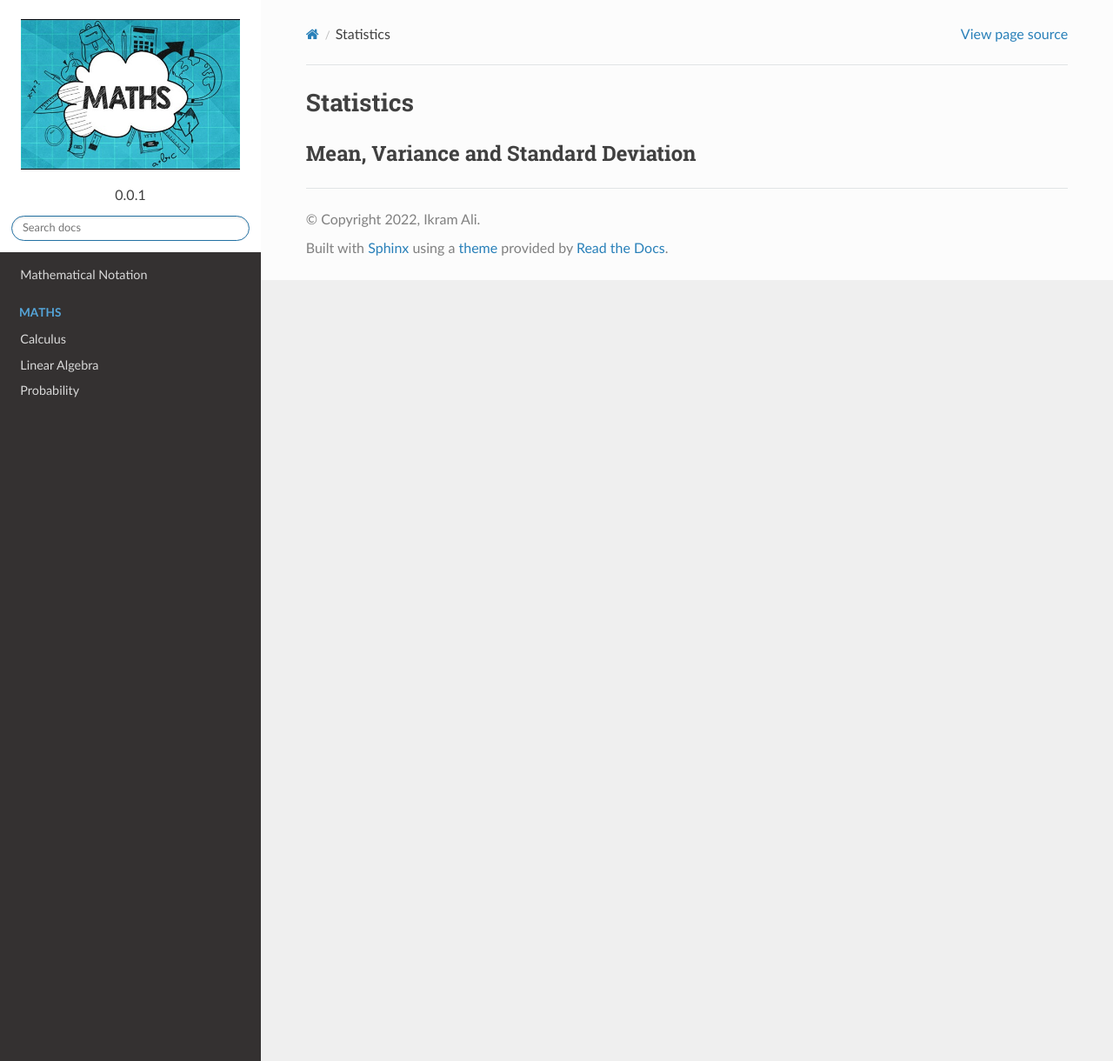
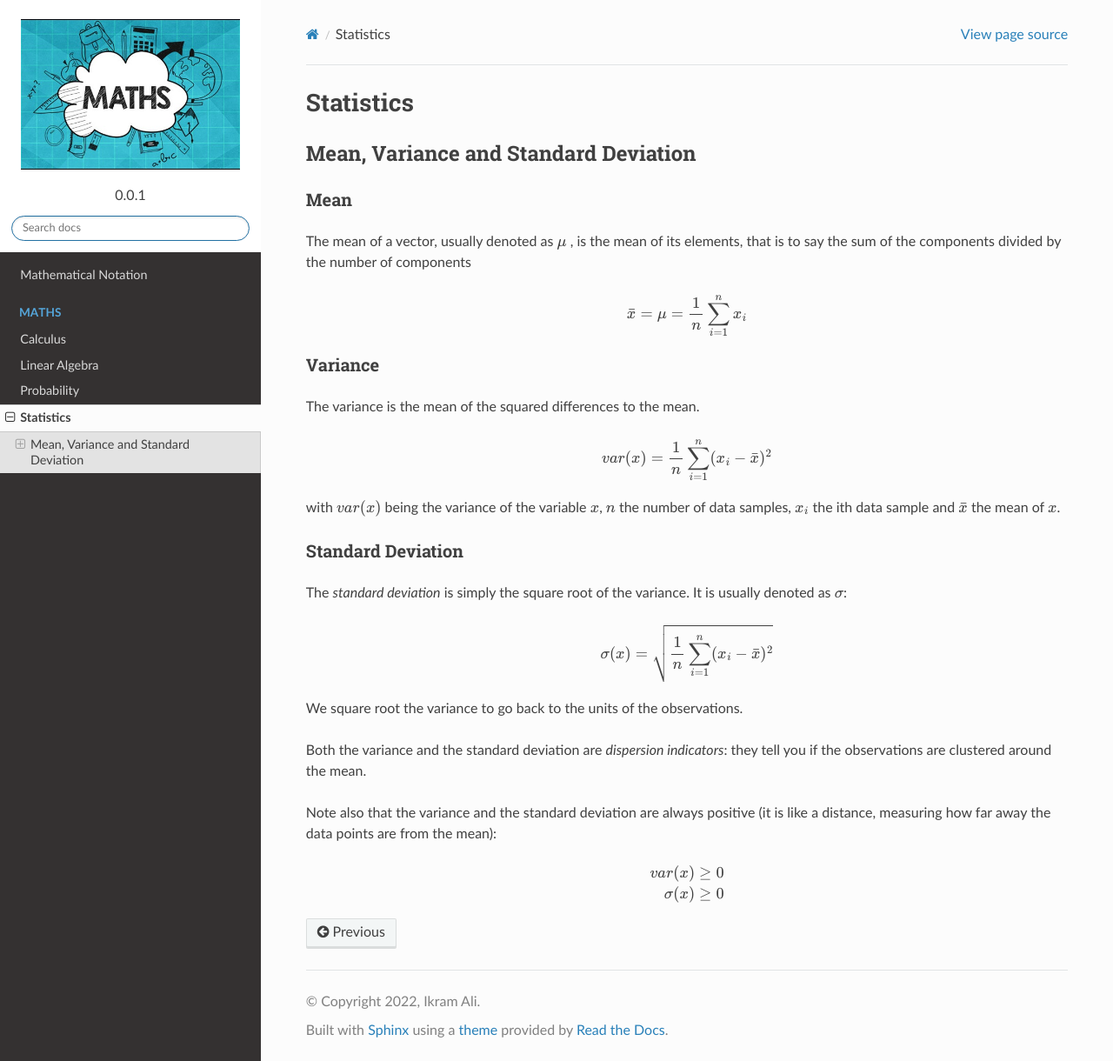
Before and after one commit to akkefa/ml-notes, a Sphinx documentation site: the page built from docs/statistics.rst, in a window 1280 px wide and 1220 px high. Shown: the whole window at 87% size. Built offline with Sphinx 7.4.7 and the Read the Docs theme 2.0.0, drawn with Linux system fonts in a browser that asks for light colours.

Commit message:
new examples added.

```diff
--- a/docs/index.rst
+++ b/docs/index.rst
@@ -26,6 +26,7 @@
    calculus
    linear_algebra
    probability
+   statistics
 
 
 Indices and tables
--- a/docs/statistics.rst
+++ b/docs/statistics.rst
@@ -3,3 +3,43 @@
 
 Mean, Variance and Standard Deviation
 --------------------------------------
+Mean
+^^^^^
+The mean of a vector, usually denoted as :math:`\mu` , is the mean of its elements, that
+is to say the sum of the components divided by the number of components
+
+.. math::
+    \bar{x} = \mu = \frac{1}{n} \sum_{i=1}^n x_i
+
+Variance
+^^^^^^^^^
+The variance is the mean of the squared differences to the mean.
+
+.. math::
+
+    var(x) = \frac{1}{n}\sum_{i=1}^n (x_i - \bar{x})^2
+
+
+with :math:`var(x)` being the variance of the variable :math:`x`, :math:`n` the number of
+data samples, :math:`x_i` the ith data sample and :math:`\bar{x}` the mean of :math:`x`.
+
+Standard Deviation
+^^^^^^^^^^^^^^^^^^^
+The *standard deviation* is simply the square root of the variance. It is usually denoted as :math:`\sigma`:
+
+.. math::
+    \sigma(x) = \sqrt{\frac{1}{n}\sum_{i=1}^n (x_i - \bar{x})^2}
+
+We square root the variance to go back to the units of the observations.
+
+Both the variance and the standard deviation are *dispersion indicators*: they tell you if the observations
+are clustered around the mean.
+
+Note also that the variance and the standard deviation are always
+positive (it is like a distance, measuring how far away the data points are from the mean):
+
+.. math::
+
+    var(x) \geq 0
+
+    \sigma(x) \geq 0
```
